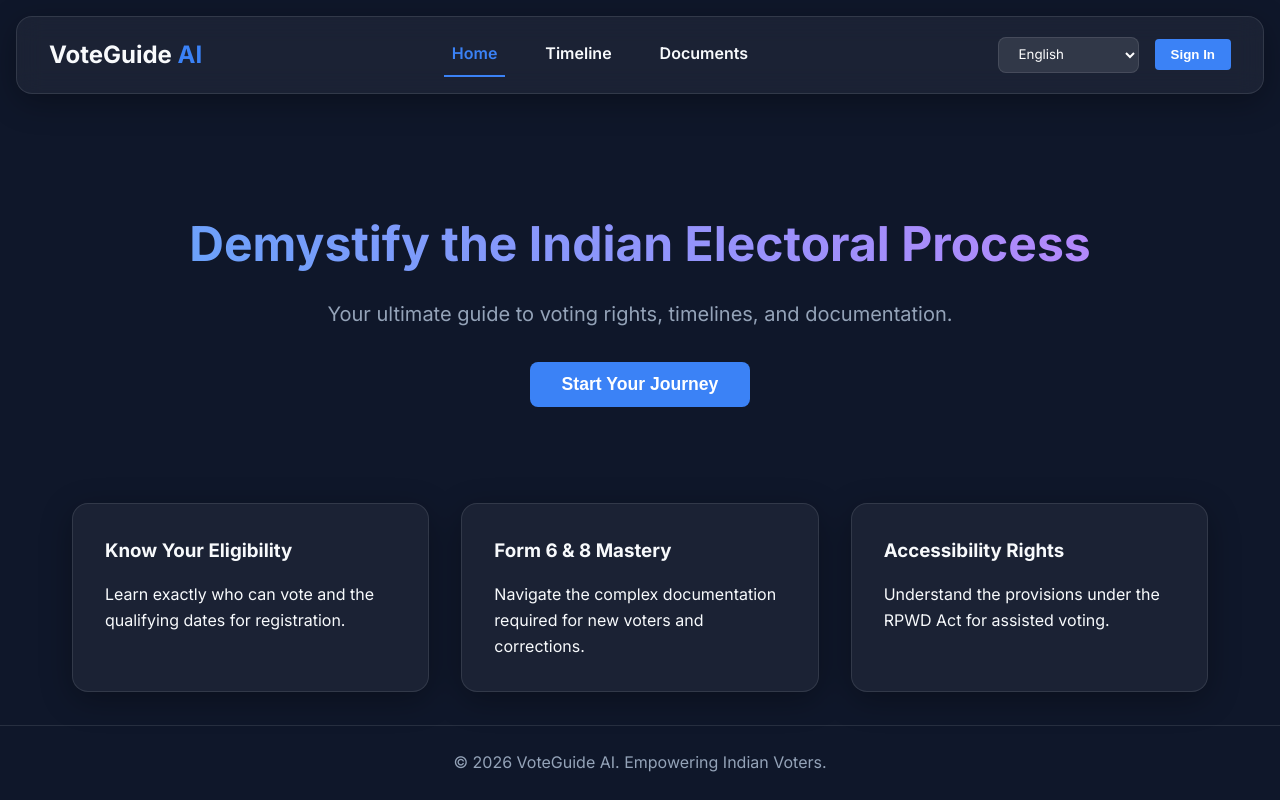
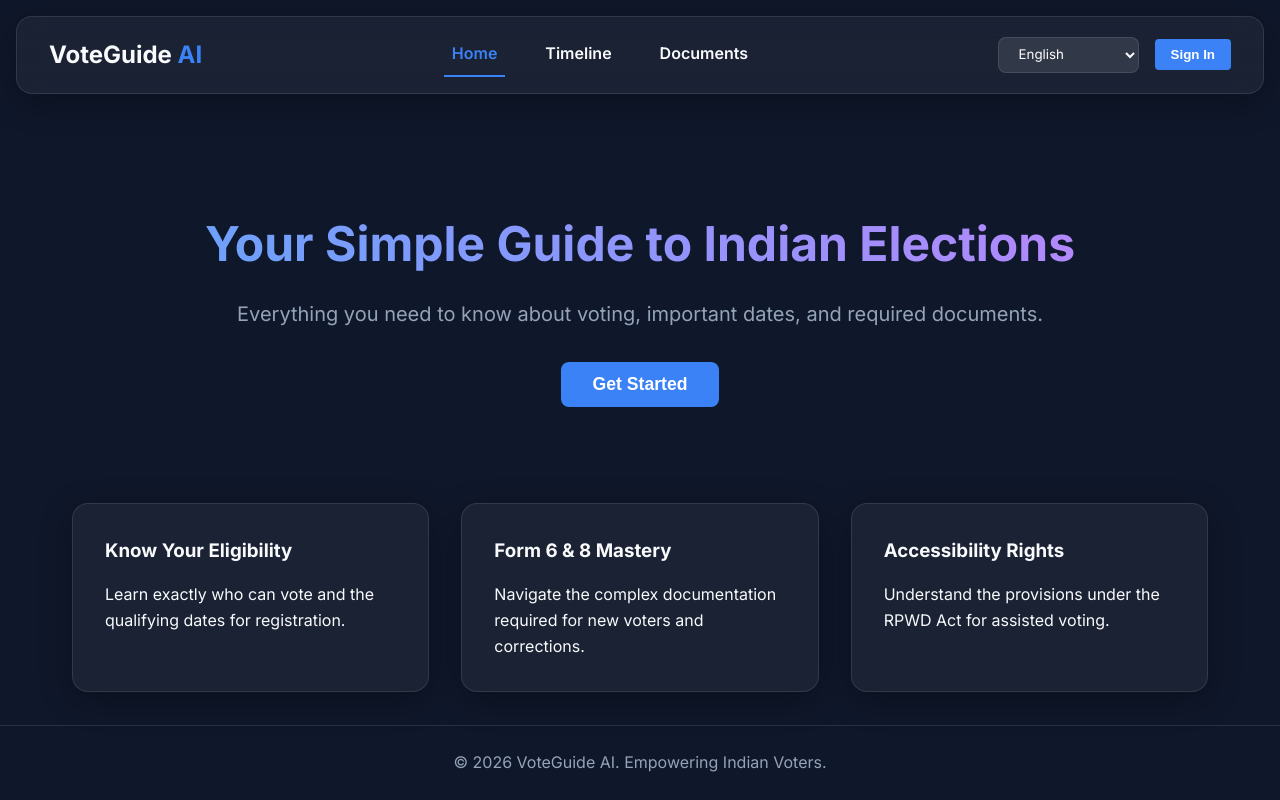
Before and after one commit to kartikeydhale18/VoteGuide-AI, a React (Vite) app: page / in a window 1280 px wide. Built offline with nearby package versions, Linux system fonts and the light colour scheme; no server answers.

Commit message:
Simplified home page text

```diff
--- a/src/i18n.js
+++ b/src/i18n.js
@@ -10,9 +10,9 @@ const resources = {
         documents: "Documents"
       },
       home: {
-        title: "Demystify the Indian Electoral Process",
-        subtitle: "Your ultimate guide to voting rights, timelines, and documentation.",
-        startBtn: "Start Your Journey",
+        title: "Your Simple Guide to Indian Elections",
+        subtitle: "Everything you need to know about voting, important dates, and required documents.",
+        startBtn: "Get Started",
         card1: { title: "Know Your Eligibility", desc: "Learn exactly who can vote and the qualifying dates for registration." },
         card2: { title: "Form 6 & 8 Mastery", desc: "Navigate the complex documentation required for new voters and corrections." },
         card3: { title: "Accessibility Rights", desc: "Understand the provisions under the RPWD Act for assisted voting." }
@@ -89,9 +89,9 @@ const resources = {
         documents: "दस्तावेज़"
       },
       home: {
-        title: "भारतीय चुनाव प्रक्रिया को समझें",
-        subtitle: "मतदान अधिकार, समयरेखा और दस्तावेज़ीकरण के लिए आपकी अंतिम मार्गदर्शिका।",
-        startBtn: "अपनी यात्रा शुरू करें",
+        title: "भारतीय चुनाव को आसानी से समझें",
+        subtitle: "मतदान, महत्वपूर्ण तिथियों और आवश्यक दस्तावेजों के बारे में सब कुछ जो आपको जानना चाहिए।",
+        startBtn: "शुरू करें",
         card1: { title: "अपनी पात्रता जानें", desc: "जानें कि कौन वोट दे सकता है और पंजीकरण के लिए योग्यता तिथियां क्या हैं।" },
         card2: { title: "फॉर्म 6 और 8 की जानकारी", desc: "नए मतदाताओं और सुधार के लिए आवश्यक जटिल दस्तावेज़ीकरण को समझें।" },
         card3: { title: "पहुंच अधिकार", desc: "सहायता प्राप्त मतदान के लिए RPWD अधिनियम के तहत प्रावधानों को समझें।" }
@@ -168,9 +168,9 @@ const resources = {
         documents: "कागदपत्रे"
       },
       home: {
-        title: "भारतीय निवडणूक प्रक्रिया समजून घ्या",
-        subtitle: "मतदानाचा हक्क, वेळापत्रक आणि कागदपत्रांसाठी आपले अंतिम मार्गदर्शक.",
-        startBtn: "आपला प्रवास सुरू करा",
+        title: "भारतीय निवडणुका सोप्या भाषेत समजून घ्या",
+        subtitle: "मतदान, महत्त्वाच्या तारखा आणि आवश्यक कागदपत्रांबद्दल तुम्हाला जे काही माहित असणे आवश्यक आहे.",
+        startBtn: "सुरू करा",
         card1: { title: "तुमची पात्रता जाणून घ्या", desc: "कोण मतदान करू शकते आणि नोंदणीसाठी पात्र तारखा काय आहेत हे जाणून घ्या." },
         card2: { title: "फॉर्म 6 आणि 8 ची माहिती", desc: "नवीन मतदारांसाठी आणि दुरुस्तीसाठी आवश्यक कागदपत्रे समजून घ्या." },
         card3: { title: "प्रवेशाचे अधिकार", desc: "सहाय्यक मतदानासाठी RPWD कायद्यांतर्गत तरतुदी समजून घ्या." }
```
